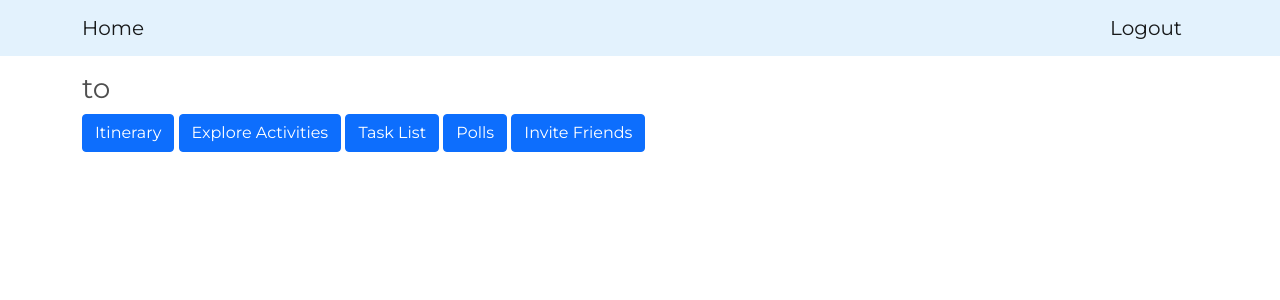
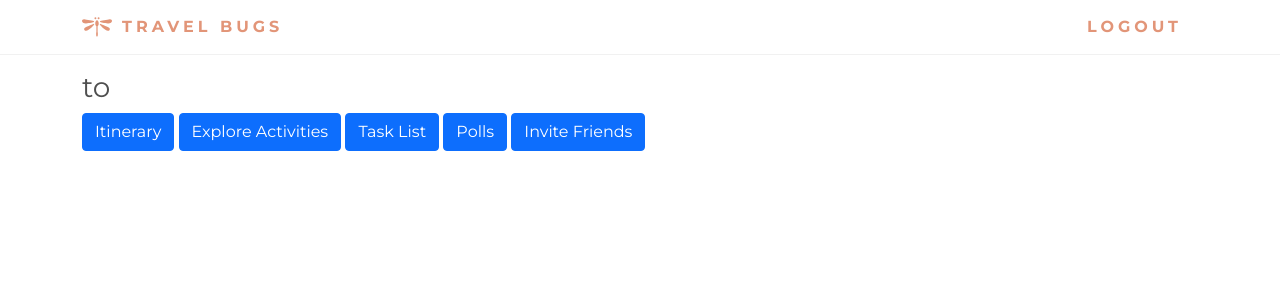
Before and after one commit to kat-jiang/Travel-planning-project, a Flask app: template templates/trip.html in a window 1280 px wide. Shown: the top 300 px of the page. Run offline with Flask 2, Linux system fonts and the light colour scheme; the template is opened without the code that fills it, so the values that code supplies are empty.

Commit message:
added styles to nav-bar

```diff
--- a/static/css/styles.css
+++ b/static/css/styles.css
@@ -1,4 +1,41 @@
 body {
   font-family: 'Montserrat', sans-serif;
   color: #4F4F4F;
+  --primary-color: #e29578;
+  --second-color: #83c5be;
 }
+
+/* .navbar-light {
+  padding: 0;
+  background-color: var(--primary-color);
+} */
+
+.navbar-light {
+  padding: 0;
+  background-color: rgba(255,255,255,0.75);
+  position: sticky;
+  z-index: 200;
+  top: 0;
+  border-bottom: 1px solid #f1f1f1;
+}
+
+.navbar-light .navbar-brand {
+  color: var(--primary-color);
+  font-style: normal;
+  font-weight: 700;
+  font-size: 16px;
+  line-height: 44px;
+  letter-spacing: 4px;
+  text-transform: uppercase;
+  display: flex;
+  align-items: center;
+  gap: 10px;
+}
+
+.navbar-light .navbar-brand:hover {
+  color: var(--primary-color);
+}
+
+#app-logo{
+  display: inline-block;
+}
--- a/templates/trip.html
+++ b/templates/trip.html
@@ -30,10 +30,13 @@
 
   <body>
     <!-- Nav bar -->
-    <nav class="navbar navbar-light" style="background-color: #e3f2fd;">
+    <nav class="navbar navbar-light">
       <div class="container">
         <div class="justify-content-between d-flex w-100">
-          <a class="navbar-brand" href="/">Home</a>
+          <a class="navbar-brand" href="/">
+            <img id="app-logo" src="/static/img/dragonfly-logo.svg" width=30px>
+            <span id="app-title">Travel Bugs</span>
+          </a>
           <a class="navbar-brand" href="/logout">Logout</a>
         </div>
       </div>
```
Also changed, not shown: static/css/homepage.css (+4 -4 lines), templates/base.html (+5 -2 lines), static/img/dragonfly-logo-dark.svg (added).
